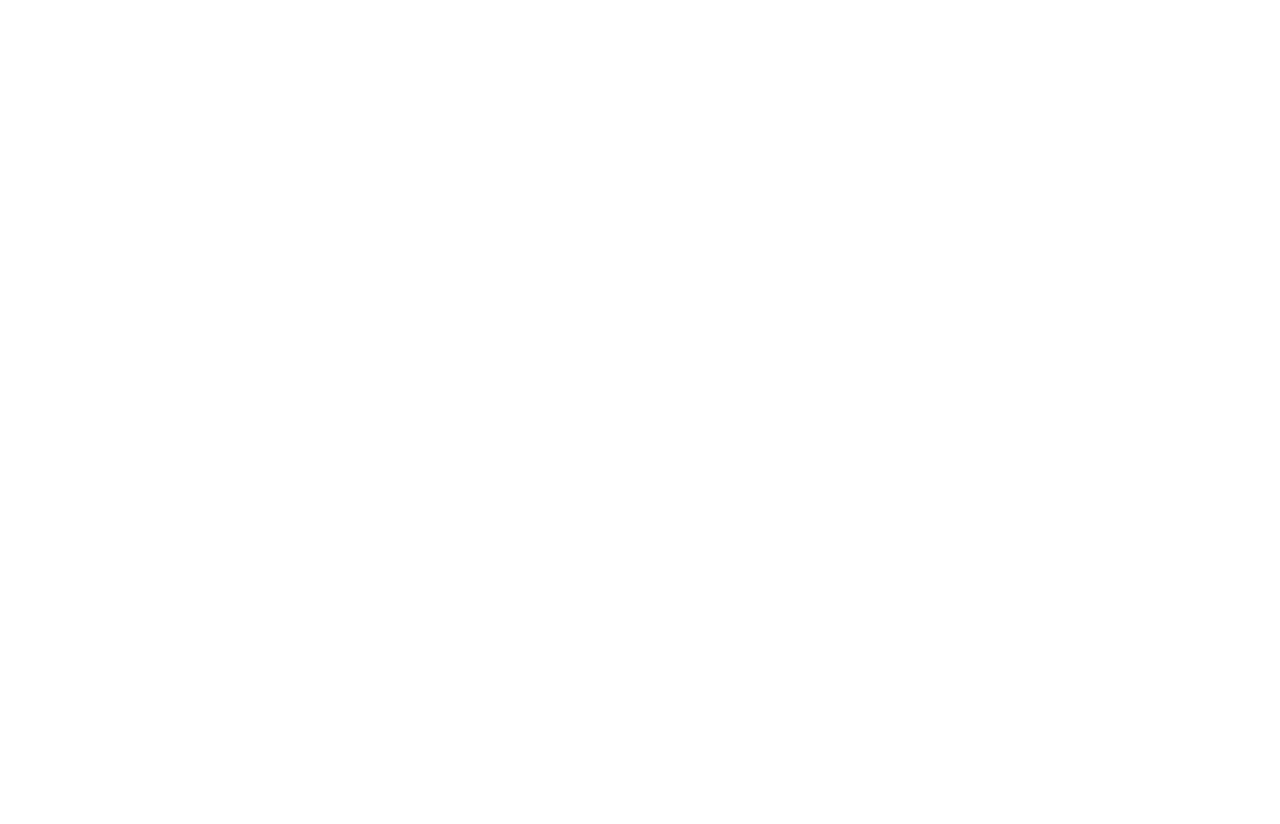
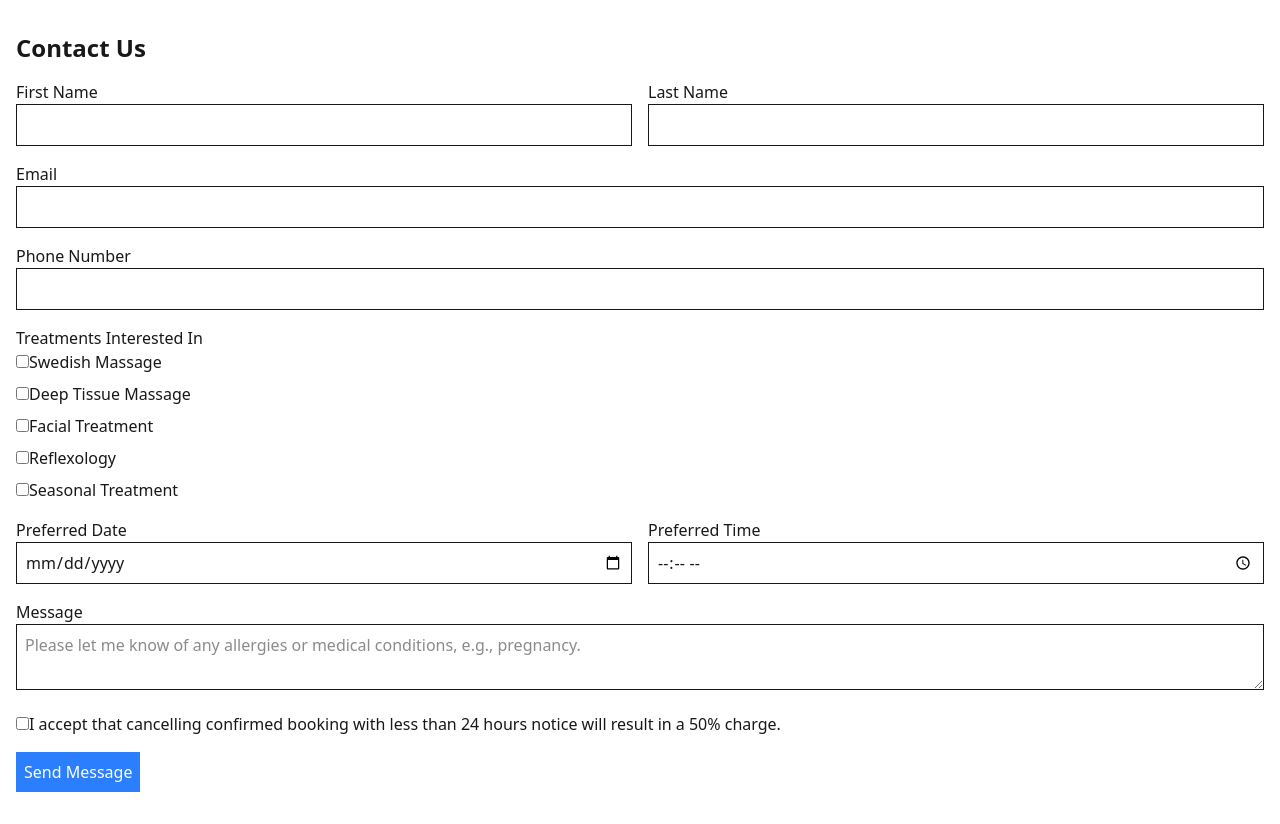
Before and after one commit to bartczak-pa/heavenly-treatments, a Next.js app: page /contact in a window 1280 px wide. Before the commit the page ends 800 px from the top, so only its background shows below. Built offline with nearby package versions, Linux system fonts and the light colour scheme.

Commit message:
Add contact page layout and integrate ContactForm component

```diff
--- /dev/null
+++ b/src/app/components/ContactForm.tsx
@@ -0,0 +1,200 @@
+'use client';
+
+import { useState } from 'react';
+
+const treatmentsList = [
+    { id: 'swedish', name: 'Swedish Massage' },
+    { id: 'deep-tissue', name: 'Deep Tissue Massage' },
+    { id: 'facial', name: 'Facial Treatment' },
+    { id: 'reflexology', name: 'Reflexology' },
+    { id: 'seasonal', name: 'Seasonal Treatment' },
+];
+
+const ContactForm = () => {
+    const [firstName, setFirstName] = useState('');
+    const [lastName, setLastName] = useState('');
+    const [email, setEmail] = useState('');
+    const [phone, setPhone] = useState('');
+    const [selectedTreatments, setSelectedTreatments] = useState<string[]>([]);
+    const [preferredDate, setPreferredDate] = useState('');
+    const [preferredTime, setPreferredTime] = useState('');
+    const [message, setMessage] = useState('');
+    const [acceptPolicy, setAcceptPolicy] = useState(false);
+    const [error, setError] = useState('');
+    const [success, setSuccess] = useState('');
+
+    const handleSubmit = async (e: React.FormEvent) => {
+        e.preventDefault();
+        setError('');
+        setSuccess('');
+
+        // Basic validation
+        const phoneRegex = /^[0-9\s\-\+]{7,15}$/; // Adjust regex as needed for your phone format
+        if (!firstName || !lastName || !email || !phone || selectedTreatments.length === 0 || !message || !acceptPolicy) {
+            setError('All fields are required.');
+            return;
+        }
+
+        if (!phoneRegex.test(phone)) {
+            setError('Please enter a valid phone number.');
+            return;
+        }
+
+        try {
+            const response = await fetch('/api/contact', {
+                method: 'POST',
+                headers: {
+                    'Content-Type': 'application/json',
+                },
+                body: JSON.stringify({ firstName, lastName, email, phone, selectedTreatments, preferredDate, preferredTime, message }),
+            });
+
+            const data = await response.json();
+            if (data.success) {
+                setSuccess('Your message has been sent successfully!');
+                // Clear the form
+                setFirstName('');
+                setLastName('');
+                setEmail('');
+                setPhone('');
+                setSelectedTreatments([]);
+                setPreferredDate('');
+                setPreferredTime('');
+                setMessage('');
+                setAcceptPolicy(false);
+            } else {
+                setError('Failed to send your message. Please try again later.');
+            }
+        } catch (err) {
+            console.error('Error sending message:', err);
+            setError('An error occurred while sending your message.');
+        }
+    };
+
+    const handleTreatmentChange = (treatmentId: string) => {
+        setSelectedTreatments(prev =>
+            prev.includes(treatmentId)
+                ? prev.filter(id => id !== treatmentId)
+                : [...prev, treatmentId]
+        );
+    };
+
+    return (
+        <form onSubmit={handleSubmit} className="space-y-4">
+            {error && <p className="text-red-500">{error}</p>}
+            {success && <p className="text-green-500">{success}</p>}
+            <div className="flex space-x-4">
+                <div className="flex-1">
+                    <label htmlFor="firstName">First Name</label>
+                    <input
+                        type="text"
+                        id="firstName"
+                        value={firstName}
+                        onChange={(e) => setFirstName(e.target.value)}
+                        required
+                        className="border p-2 w-full"
+                    />
+                </div>
+                <div className="flex-1">
+                    <label htmlFor="lastName">Last Name</label>
+                    <input
+                        type="text"
+                        id="lastName"
+                        value={lastName}
+                        onChange={(e) => setLastName(e.target.value)}
+                        required
+                        className="border p-2 w-full"
+                    />
+                </div>
+            </div>
+            <div>
+                <label htmlFor="email">Email</label>
+                <input
+                    type="email"
+                    id="email"
+                    value={email}
+                    onChange={(e) => setEmail(e.target.value)}
+                    required
+                    className="border p-2 w-full"
+                />
+            </div>
+            <div>
+                <label htmlFor="phone">Phone Number</label>
+                <input
+                    type="tel"
+                    id="phone"
+                    value={phone}
+                    onChange={(e) => setPhone(e.target.value)}
+                    required
+                    className="border p-2 w-full"
+                />
+            </div>
+            <div>
+                <label>Treatments Interested In</label>
+                <div className="space-y-2">
+                    {treatmentsList.map(treatment => (
+                        <div key={treatment.id}>
+                            <input
+                                type="checkbox"
+                                id={treatment.id}
+                                checked={selectedTreatments.includes(treatment.id)}
+                                onChange={() => handleTreatmentChange(treatment.id)}
+                            />
+                            <label htmlFor={treatment.id}>{treatment.name}</label>
+                        </div>
+                    ))}
+                </div>
+            </div>
+            <div className="flex space-x-4">
+                <div className="flex-1">
+                    <label htmlFor="preferredDate">Preferred Date</label>
+                    <input
+                        type="date"
+                        id="preferredDate"
+                        value={preferredDate}
+                        onChange={(e) => setPreferredDate(e.target.value)}
+                        className="border p-2 w-full"
+                    />
+                </div>
+                <div className="flex-1">
+                    <label htmlFor="preferredTime">Preferred Time</label>
+                    <input
+                        type="time"
+                        id="preferredTime"
+                        value={preferredTime}
+                        onChange={(e) => setPreferredTime(e.target.value)}
+                        className="border p-2 w-full"
+                    />
+                </div>
+            </div>
+            <div>
+                <label htmlFor="message">Message</label>
+                <textarea
+                    id="message"
+                    value={message}
+                    onChange={(e) => setMessage(e.target.value)}
+                    required
+                    placeholder="Please let me know of any allergies or medical conditions, e.g., pregnancy."
+                    className="border p-2 w-full"
+                />
+            </div>
+            <div>
+                <input
+                    type="checkbox"
+                    id="acceptPolicy"
+                    checked={acceptPolicy}
+                    onChange={() => setAcceptPolicy(!acceptPolicy)}
+                    required
+                />
+                <label htmlFor="acceptPolicy">
+                    I accept that cancelling confirmed booking with less than 24 hours notice will result in a 50% charge.
+                </label>
+            </div>
+            <button type="submit" className="bg-blue-500 text-white p-2">
+                Send Message
+            </button>
+        </form>
+    );
+};
+
+export default ContactForm;
--- a/src/app/contact/page.tsx
+++ b/src/app/contact/page.tsx
@@ -1,3 +1,10 @@
+import ContactForm from "../components/ContactForm";
+
 export default function ContactPage() {
-    return null;
+    return (
+        <div className="container mx-auto px-4 py-8">
+            <h1 className="text-2xl font-bold mb-4">Contact Us</h1>
+            <ContactForm />
+        </div>
+    );
 }
```
